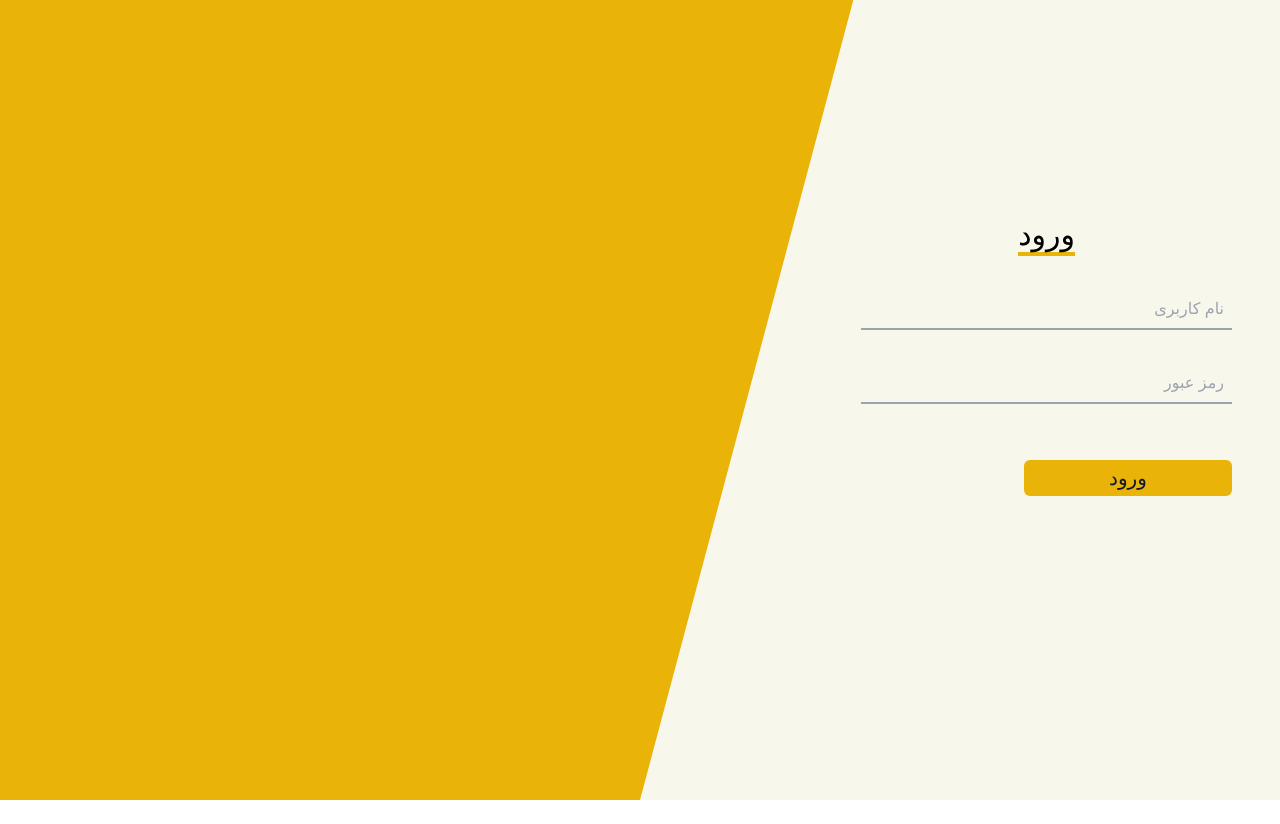
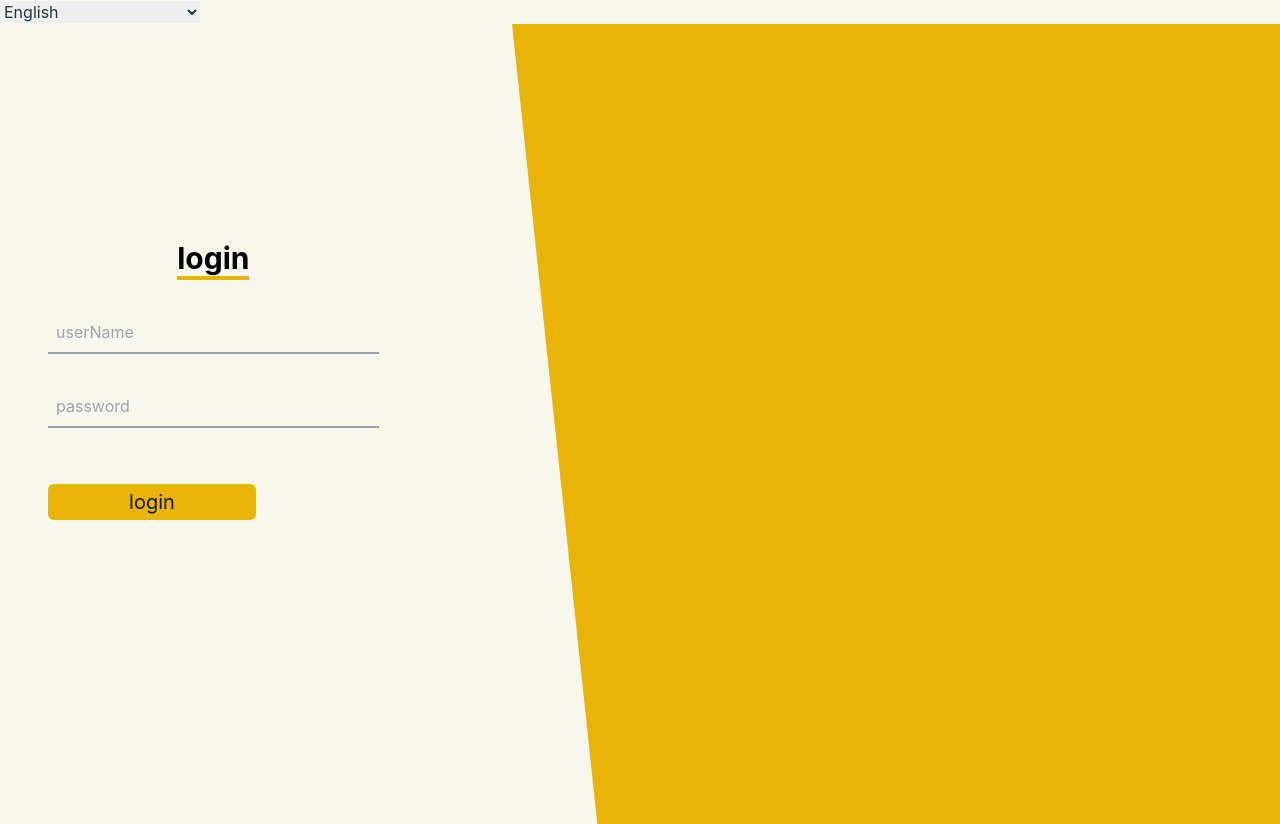
Before and after one commit to saeed-developer/pvchannel, a React (Vite) app: page /login in a window 1280 px wide. Before the commit the page ends 800 px from the top, so only its background shows below. Built offline with nearby package versions, Linux system fonts and the light colour scheme.

Commit message:
fix: add multi language to project

```diff
--- a/package.json
+++ b/package.json
@@ -17,6 +17,8 @@
     "eslint-plugin-react-hooks": "^4.6.0",
     "husky": "^8.0.1",
     "i18next": "^21.9.2",
+    "i18next-browser-languagedetector": "^7.0.0",
+    "i18next-http-backend": "^2.0.0",
     "react": "^18.2.0",
     "react-dom": "^18.2.0",
     "react-hook-form": "^7.36.1",
--- a/src/App.tsx
+++ b/src/App.tsx
@@ -2,11 +2,34 @@ import React, { Suspense } from 'react';
 import './App.css';
 import { Route, Routes } from 'react-router-dom';
 import { routes } from './router';
+import { useTranslation } from 'react-i18next';
 
 const App: React.FC = () => {
+  const { i18n } = useTranslation();
+
+  const changeLanguageHandler = (e: React.FormEvent) => {
+    const languageValue = (e.target as HTMLInputElement).value;
+    if (languageValue === 'fa') {
+      document.body.dir = 'rtl';
+    } else {
+      document.body.dir = 'ltr';
+    }
+    i18n.changeLanguage(languageValue);
+  };
+
   return (
     <div className='App'>
       <Suspense fallback={<div>Loading...</div>}>
+        <div>
+          <select
+            className='custom-select'
+            style={{ width: 200 }}
+            onChange={changeLanguageHandler}
+          >
+            <option value='en'>English</option>
+            <option value='fa'>فارسی</option>
+          </select>
+        </div>
         <Routes>
           {routes.map((route) => {
             return (
--- /dev/null
+++ b/src/i18n/en.json
@@ -0,0 +1,8 @@
+{
+  "login": "login",
+  "userName": "userName",
+  "password": "password",
+  "forgetPass": "forgetPassword?",
+  "required": "this is requerd",
+  "maxLength": "You exceeded the max length"
+}
--- a/src/i18n/en.ts
+++ /dev/null
@@ -1,5 +0,0 @@
-export default {
-  mainPage: 'صفحه اصلی',
-  required: 'this is requerd',
-  maxLength: 'You exceeded the max length',
-};
--- /dev/null
+++ b/src/i18n/fa.json
@@ -0,0 +1,8 @@
+{
+  "login": "ورود",
+  "userName": "نام کاربری",
+  "password": "رمز عبور",
+  "forgetPass": "فراموشی رمز عبو؟",
+  "required": "پر کردن این فیلد ضروری است",
+  "maxLength": "حد اکثر طول 8 کاراکتر می باشد"
+}
--- a/src/i18n/fa.ts
+++ /dev/null
@@ -1,9 +0,0 @@
-export default {
-  learnReact: 'صفحه اصلی',
-  login: 'ورود',
-  userName: 'نام کاربری',
-  password: 'رمز عبور',
-  forgetPass: 'فراموشی رمز عبو؟',
-  required: 'پر کردن این فیلد ضروری است',
-  maxLength: 'حد اکثر طول 8 کاراکتر می باشد',
-};
--- a/src/i18n/index.ts
+++ b/src/i18n/index.ts
@@ -1,20 +1,21 @@
+import i18n from 'i18next';
 import { initReactI18next } from 'react-i18next';
-import i18n from 'i18next';
-import en from './en';
-import fa from './fa';
+import translationEN from './en.json';
+import translationHE from './fa.json';
 
 const resources = {
   en: {
-    translation: en,
+    translation: translationEN,
   },
   fa: {
-    translation: fa,
+    translation: translationHE,
   },
 };
 
 i18n.use(initReactI18next).init({
   resources,
-  lng: 'fa',
+  lng: 'en',
+  keySeparator: false,
   interpolation: {
     escapeValue: false,
   },
--- a/src/index.css
+++ b/src/index.css
@@ -3,8 +3,12 @@
 @tailwind utilities;
 
 @layer utilities {
-  .clip-style {
+  .clip-rtl-style {
       clip-path: polygon(0 0, 100% 0, 75% 100%, 0 100%);
+  }
+
+  .clip-ltr-style {
+      clip-path: polygon(10% 0, 100% 0, 100% 100%, 20% 100%);
   }
 }
 
@@ -36,7 +40,6 @@ a:hover {
 
 body {
   margin: 0;
-  direction: rtl;
   background-color: #f7f7ec;
 }
 
--- a/src/pages/login/login.tsx
+++ b/src/pages/login/login.tsx
@@ -9,6 +9,7 @@ import 'react-toastify/dist/ReactToastify.css';
 
 function Login() {
   const { t } = useTranslation();
+
   type FormValues = {
     userName: string;
     password: string;
@@ -17,14 +18,13 @@ function Login() {
   const dispatch: AppDispatch = useDispatch();
   const { error, isLoading } = useSelector((state: RootState) => state.user);
 
-  // toast.error('email or password is wrong');
-
   if (error) {
     console.log('error');
-    // toast.error('email or password is wrong');
   }
-  console.log('error', error);
-  console.log('isLoading', isLoading);
+
+  if (isLoading) {
+    console.log('isLoading');
+  }
 
   const { handleSubmit, control } = useForm<FormValues>({
     mode: 'onChange',
@@ -47,10 +47,9 @@ function Login() {
           dispatch(userLogin(employee));
           if (error) {
             toast.error('email or password is wrong');
-            // return 'some thing is wrong';
           }
         })}
-        className='h-2/4 my-auto mr-10 p-2 flex-1'
+        className='h-2/4 my-auto mx-10 p-2 flex-1'
       >
         <h2 className='font-bold text-3xl border-b-4 mx-auto my-2 border-yellow-500 w-fit'>
           {t('login')}
@@ -81,7 +80,11 @@ function Login() {
           className='bg-yellow-500 py-1 px-2 w-52 text-xl mt-6 cursor-pointer rounded-md text-gray-900'
         />
       </form>
-      <div className='flex-3 bg-yellow-500 w-8/12 h-full clip-style'></div>
+      <div
+        className={`flex-3 bg-yellow-500 w-8/12 h-full ${
+          document.body.dir === 'rtl' ? 'clip-rtl-style' : 'clip-ltr-style'
+        } `}
+      ></div>
     </div>
   );
 }
```
Also changed, not shown: 2 other files (tests, documents, lock files or other folders).
